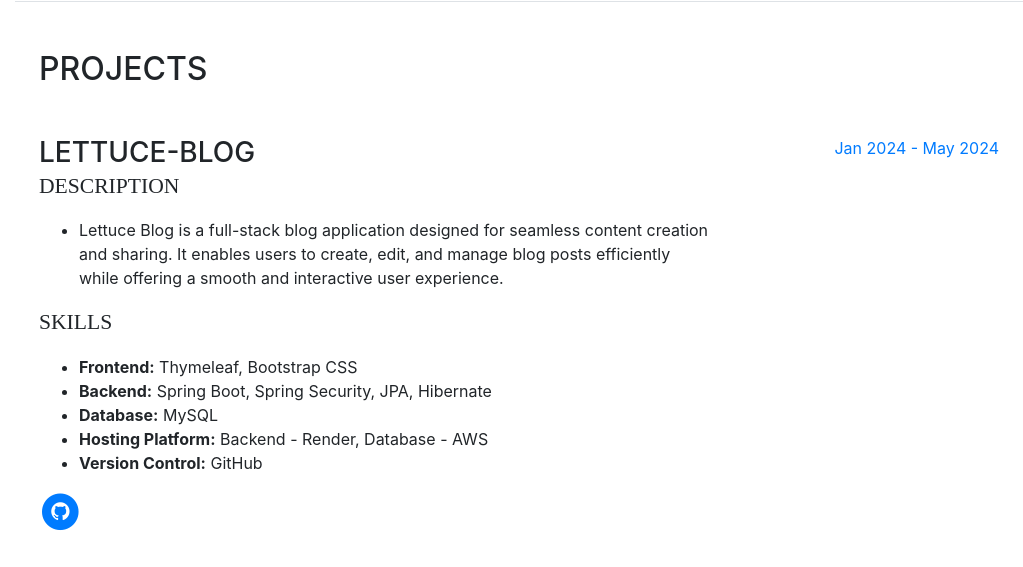
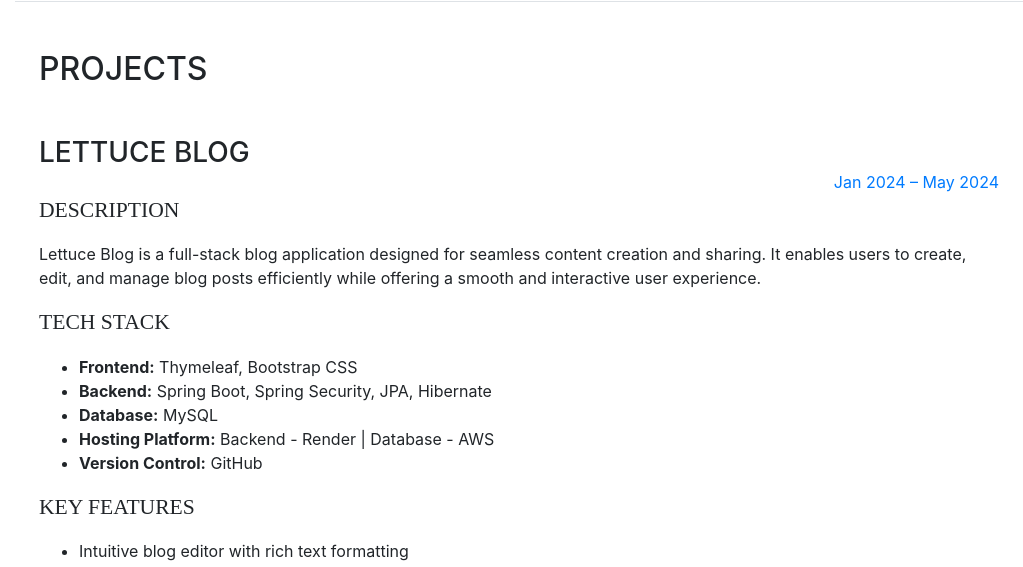
Before and after one commit to manoj-karanam/manoj-karanam.github.io, a website with bundled scripts: page index.html in a window 1280 px wide. Shown: the part 1680-2247 px from the top of the page, without its empty margins (257-1280 px from the left). Built offline with nearby package versions, Linux system fonts and the light colour scheme; a web font is replaced by a local one.

Commit message:
Update index.html

```diff
--- a/index.html
+++ b/index.html
@@ -268,34 +268,7 @@ As a residential assistant on campus, I’ve gained valuable skills in communica
         <div class="my-auto">
             <h2 class="mb-5">Projects</h2>
 
-            <div class="resume-item d-flex flex-column flex-md-row mb-5">
-                <div class="resume-content mr-auto">
-                    <h3 class="mb-0">Lettuce-Blog</h3>
-                    <div class="subheading mb-3">Description</div>
-                    <ul>
-                        <li>Lettuce Blog is a full-stack blog application designed for seamless content creation and sharing. It enables users to create, edit, and manage blog posts efficiently while offering a smooth and interactive user experience.</li>
-                    </ul>
-                    <div class="subheading mb-3">Skills</div>
-                    <ul>
-                        <li><strong>Frontend:</strong> Thymeleaf, Bootstrap CSS</li>
-                        <li><strong>Backend:</strong> Spring Boot, Spring Security, JPA, Hibernate</li>
-                        <li><strong>Database:</strong> MySQL</li>
-                        <li><strong>Hosting Platform:</strong> Backend - Render, Database - AWS</li>
-                        <li><strong>Version Control:</strong> GitHub</li>
-                    </ul>
-                      <li class="list-inline-item">
-                        <a href="https://github.com/manoj-karanam/springboot-blog-webapp">
-                          <span class="fa-stack fa-lg">
-                            <i class="fa fa-circle fa-stack-2x"></i>
-                            <i class="fa fa-github fa-stack-1x fa-inverse"></i>
-                          </span>
-                        </a>
-                      </li>
-                </div>
-                <div class="resume-date text-md-right">
-                    <span class="text-primary">Jan 2024 - May 2024</span>
-                </div>
-            </div> -->
+
 
           <div class="resume-item d-flex flex-column flex-md-row mb-5">
     <div class="resume-content mr-auto">
```
